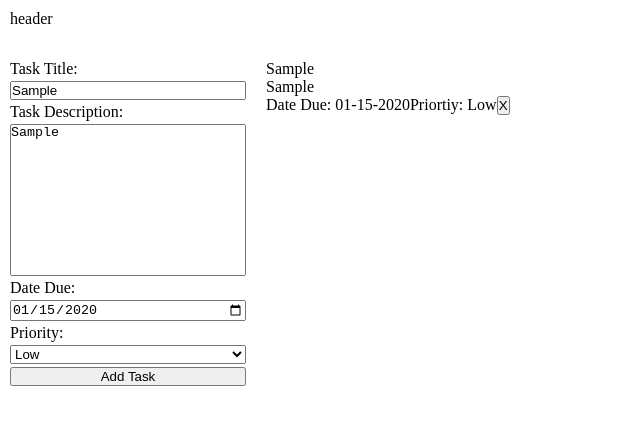
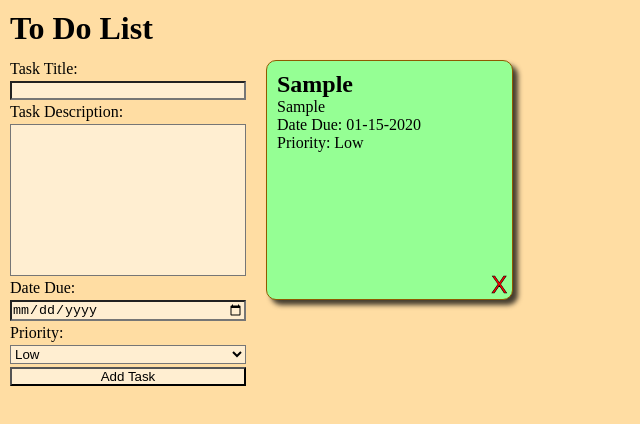
Before and after one commit to jmcmillion89/todo, a website built with webpack: page src/template.html in a window 1280 px wide. Both pictures are taken after typing "Sample", "Sample", "2020-01-15" into the empty fields and a click on the button "Add Task". Shown: the whole page, without its empty margins (0-640 px from the left). Built offline with nearby package versions, Linux system fonts and the light colour scheme.

Commit message:
add style for cards, add function to validate form add function to reset form

```diff
--- a/package.json
+++ b/package.json
@@ -5,7 +5,8 @@
   "main": "index.js",
   "scripts": {
     "build": "webpack",
-    "dev": "webpack serve"
+    "dev": "webpack serve",
+    "deploy": "gh-pages -d dist"
   },
   "keywords": [],
   "author": "",
@@ -15,6 +16,7 @@
     "@babel/preset-env": "^7.24.0",
     "babel-loader": "^9.1.3",
     "css-loader": "^6.10.0",
+    "gh-pages": "^6.1.1",
     "html-webpack-plugin": "^5.6.0",
     "sass": "^1.72.0",
     "sass-loader": "^14.1.1",
--- a/src/index.js
+++ b/src/index.js
@@ -16,18 +16,26 @@ const newTask = (function() {
     let date;
     let priority;
     let id = 0;
+    let formComplete = false;
 
 
     // Gets the values from DOM and saves them to be used later
     function getValues() {
-
+        validateForm()
+        if (formComplete  === false) {
+            return;
+        }
+        else {
         title = titleValue.value;
         description = descriptionValue.value;
         priority = priorityValue.value;
         changeDateFormat(dateValue.value)
         createCard()
         removeTask()
-
+        priorityBg()
+        clearForm()
+        formComplete = false;
+    }
     }
 
 
@@ -35,7 +43,7 @@ const newTask = (function() {
     function createCard() {
         const cardsDiv = document.querySelector('#cards');
         const newDiv = document.createElement('div');
-        const newTitle = document.createElement('span');
+        const newTitle = document.createElement('h2');
         const newDescription = document.createElement('p')
         const newDate = document.createElement('span')
         const newPriority = document.createElement('span')
@@ -49,7 +57,7 @@ const newTask = (function() {
         newDate.innerText = `Date Due: ${date}`
         newDate.setAttribute('class', 'card-date')
         newDiv.appendChild(newDate);
-        newPriority.innerText = `Priortiy: ${priority}`
+        newPriority.innerText = `Priority: ${priority}`
         newPriority.setAttribute('class', 'card-priority')
         newDiv.appendChild(newPriority);
         removeButton.innerText = 'X'
@@ -72,6 +80,7 @@ const newTask = (function() {
         date = `${month}-${day}-${year}`
     }
 
+    // Removes the div when button is clicked
     function removeTask() {
         const removeButtons = document.querySelectorAll('.removeButton')
         removeButtons.forEach((button) => {
@@ -79,6 +88,49 @@ const newTask = (function() {
                 e.currentTarget.parentNode.remove();
             })
         })
+    }
+
+    // Changes the background of div based on priority
+    function priorityBg() {
+        const cards = document.querySelectorAll('.card-priority')
+        cards.forEach((card) => {
+            if (card.innerText === "Priority: Low") {
+                card.parentNode.style.backgroundColor = "#95FF94";
+            }
+            if (card.innerText === "Priority: Medium") {
+                card.parentNode.style.backgroundColor = "#FFC8B3";
+            }
+            if (card.innerText === "Priority: High") {
+                card.parentNode.style.backgroundColor = "#FF7575";
+            }
+        })
+    }
+
+    // Checks if form is empty
+    function validateForm() {
+        if (titleValue.value === '') {
+            titleValue.style.borderColor = 'red'
+        }
+        if (descriptionValue.value === '') {
+            descriptionValue.style.borderColor ='red'
+        }
+        if (dateValue.value === '') {
+            dateValue.style.borderColor = 'red'
+        }
+        else {
+            titleValue.style.borderColor = ''
+            descriptionValue.style.borderColor =''
+            dateValue.style.borderColor = ''
+            formComplete = true;
+        }
+    }
+
+    // Clears form after submitting
+    function clearForm() {
+        titleValue.value = ''
+        descriptionValue.value = ''
+        dateValue.value = ''
+        priorityValue.value = 'Low'
     }
 
     return {
--- a/src/styles/main.scss
+++ b/src/styles/main.scss
@@ -12,6 +12,11 @@ body {
     "header header"
     "sidebar cards";
     height: 100vh;
+    background-color: #FFDDA3;
+}
+
+input, textarea, select, #add {
+    background-color: #FFEED1;
 }
 
 .header {
@@ -38,6 +43,29 @@ textarea {
     gap: 5px;
 }
 
+.cards > * {
+    display: flex;
+    position: relative;
+    flex: 1;
+    flex-direction: column;
+    box-shadow: 5px 5px 5px rgba(10, 10, 10, 0.76);
+    border-radius: 10px;
+    padding: 10px;
+    border: 1px solid #8F5A00;
+}
+
+.removeButton {
+    display: flex;
+    position: absolute;
+    bottom: 0;
+    right: 5px;
+    border: none;
+    background-color: transparent;
+    color: red;
+    font-size: 1.5rem;
+    -webkit-text-stroke: .5px black;
+}
+
 .sidebar, .cards, .header {
     padding: 10px;
 }
--- a/src/template.html
+++ b/src/template.html
@@ -7,15 +7,15 @@
 </head>
 <body>
     <!-- Header section -->
-    <div class="header">header</div>
+    <div class="header"><h1>To Do List</h1></div>
     <!-- Sidebar Section -->
     <div class="sidebar">
         <label for="title">Task Title:</label>
-        <input type="text" name="title" id="title" maxlength="30">
+        <input type="text" name="title" id="title" maxlength="30" required>
         <label for="description">Task Description:</label>
-        <textarea name="description" id="description" cols="22" rows="10" maxlength="350"></textarea>
+        <textarea name="description" id="description" cols="22" rows="10" maxlength="350" required></textarea>
         <label for="date">Date Due:</label>
-        <input type="date" name="date" id="date">
+        <input type="date" name="date" id="date" required>
         <label for="priority">Priority:</label>
         <select name="priority" id="priority">
             <option value="Low">Low</option>
```
Also changed, not shown: 1 other file.
